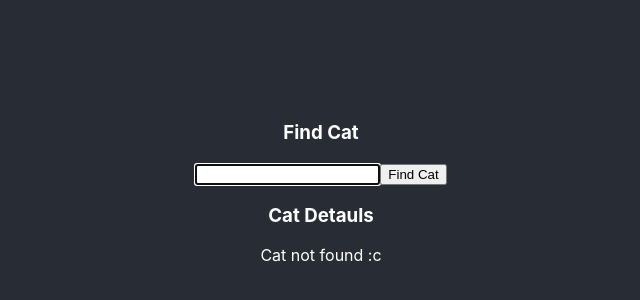
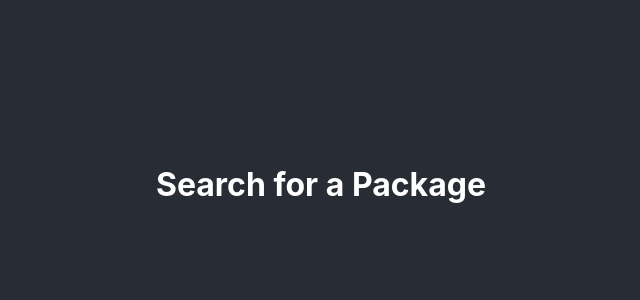
Before and after one commit to EduardoNakatsuka/React-Ts-POC, a React (Create React App) app: page / in a window 1280 px wide. Before the commit this address had no page. Shown: the part 216-516 px from the top of the page, without its empty margins (319-959 px from the left). Built offline with nearby package versions, Linux system fonts and the light colour scheme.

Commit message:
fix(repositoriesReducer): Fix initial state bug

```diff
--- a/src/App.tsx
+++ b/src/App.tsx
@@ -1,13 +1,18 @@
 import React from 'react';
 import './App.css';
-import { CatFinder } from './Pages/CatFinder';
+import { Provider } from 'react-redux';
+import { store } from './state';
 
 const App: React.FC = () => {
   return (
     <div className="App">
       <header className="App-header">
         <>
-          <CatFinder />
+          <Provider store={store}>
+            <div>
+              <h1>Search for a Package</h1>
+            </div>
+          </Provider>
         </>
       </header>
     </div>
--- a/src/state/reducers/repositoriesReducer.ts
+++ b/src/state/reducers/repositoriesReducer.ts
@@ -7,8 +7,14 @@ interface RepositoriesState {
   data: string[];
 }
 
+const initialState = {
+  loading: false,
+  error: null,
+  data: [],
+};
+
 const reducer = (
-  state: RepositoriesState,
+  state: RepositoriesState = initialState,
   action: Action
 ): RepositoriesState => {
   switch (action.type) {
```
